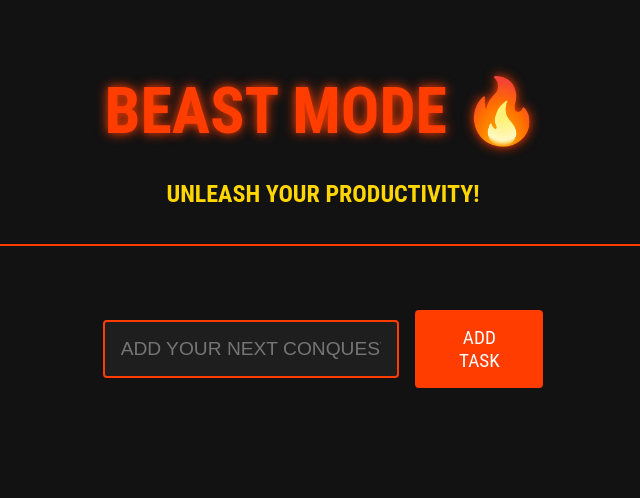
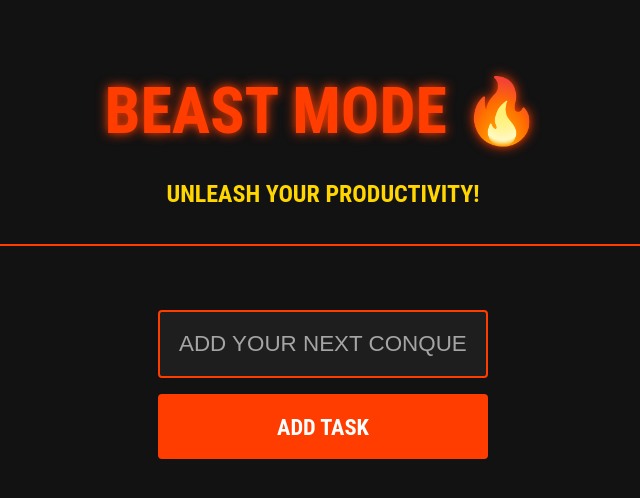
Before and after one commit to Rakeye/beast-mode, a React (Create React App) app: page / in a window 1280 px wide. Shown: the top 498 px of the page, without its empty margins (317-957 px from the left). Built offline with nearby package versions, Linux system fonts and the light colour scheme.

Commit message:
Redesigned task input area with stacked full-width layout and larger text

```diff
--- a/src/components/TaskManager/styles.ts
+++ b/src/components/TaskManager/styles.ts
@@ -20,46 +20,48 @@ export const TaskManagerContainer = styled.div`
 
 export const InputContainer = styled.div`
   display: flex;
-  justify-content: center;
+  flex-direction: column;
   align-items: center;
+  gap: 1rem;
   width: 100%;
-  max-width: 800px;
+  max-width: 600px;
   margin: 0 auto;
 `;
 
 export const TaskInput = styled.input`
-  width: 80%;
-  padding: 1rem;
-  font-size: 1.2rem;
+  width: 100%;
+  padding: 1.2rem;
+  font-size: 1.4rem;
   background: #1E1E1E;
   border: 2px solid #FF3D00;
   color: white;
   border-radius: 4px;
-  margin-right: 1rem;
 
   &:focus {
     outline: none;
     animation: ${glowAnimation} 1.5s infinite;
   }
 
-  @media (max-width: 768px) {
-    width: 70%;
+  &::placeholder {
+    color: rgba(255, 255, 255, 0.6);
   }
 `;
 
 export const AddTaskButton = styled.button`
-  padding: 1rem 2rem;
-  font-size: 1.2rem;
+  width: 100%;
+  padding: 1.2rem;
+  font-size: 1.4rem;
   background: #FF3D00;
   color: white;
   border: none;
   border-radius: 4px;
   cursor: pointer;
   transition: all 0.3s ease;
+  font-weight: bold;
 
   &:hover {
     background: #FF6E40;
-    transform: scale(1.05);
+    transform: scale(1.02);
   }
 `;
 
```
